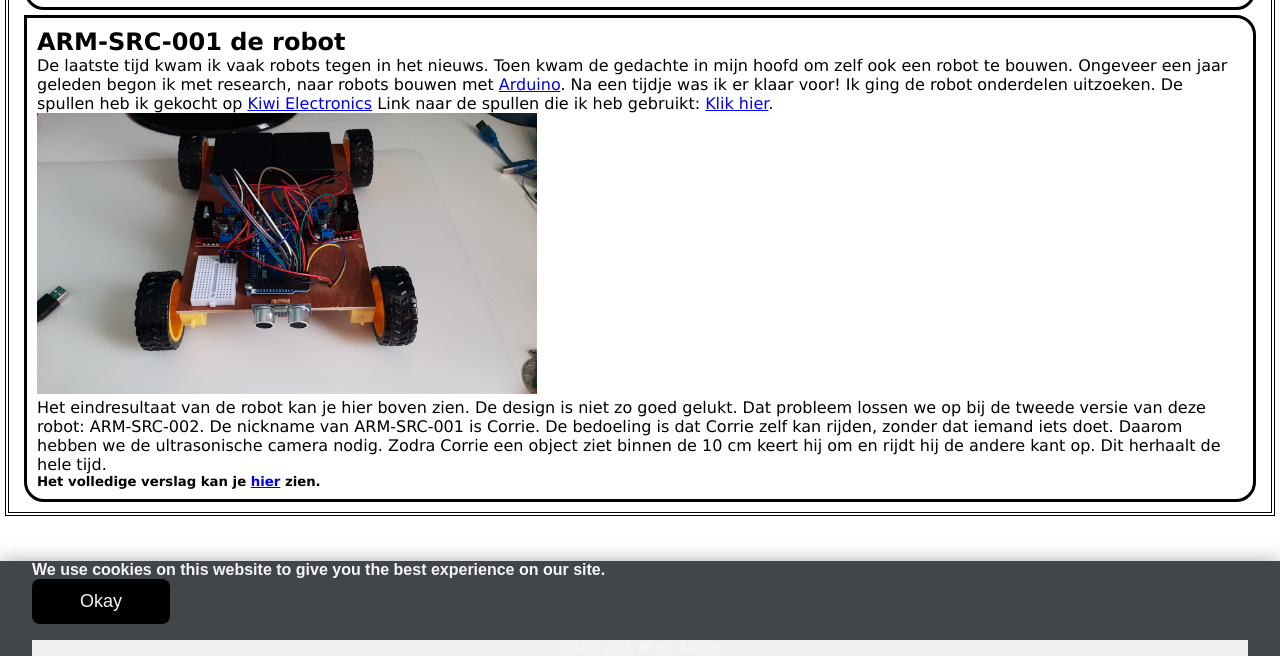
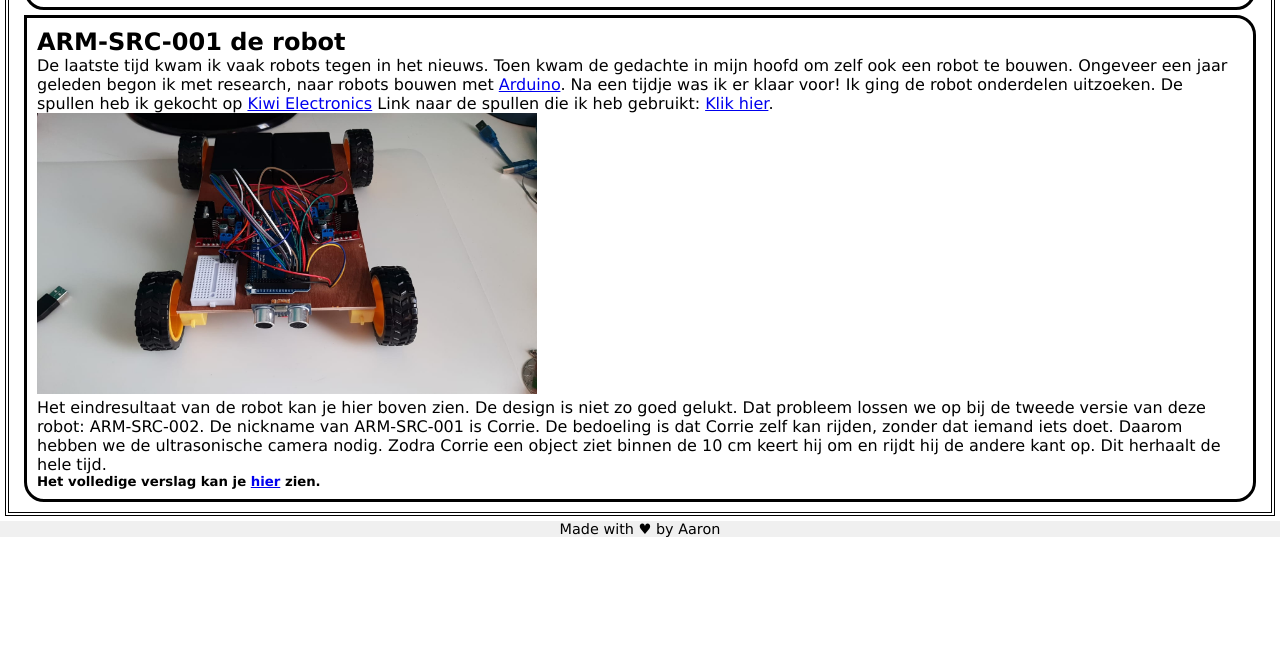
Before and after one commit to AaronThePro2/HTMLCSS2, a plain HTML site: page index.html in a window 1280 px wide. Shown: the part 144-800 px from the top of the page. Drawn offline with Linux system fonts and the light colour scheme.

Commit message:
Cookie contest toch verwijderd, want er worden geen cookies gebruikt

```diff
--- a/CSS/style.css
+++ b/CSS/style.css
@@ -56,37 +56,3 @@ footer h3 {
     margin: 0 auto 0 auto;
     width: 960px;
 }
-.cookie-container {
-    position: fixed;
-    bottom: -100%;
-    left: 0;
-    right: 0;
-    background: #424549;
-    color: #f5f6fa;
-    padding: 0 32px;
-    box-shadow: 0 -2px 16px rgba(72, 77, 85, 0.39);
-
-    transition: 400ms;
-}
-
-.cookie-container.active {
-    bottom: 0;
-}
-
-.cookie-container a {
-    color: #f5f6fa;
-}
-
-.cookie-btn {
-    background: rgb(0, 0, 0);
-    border: 0;
-    color: #f5f6fa;
-    padding: 12px 48px;
-    font-size: 18px;
-    margin-bottom: 16px;
-    border-radius: 8px;
-    cursor: pointer;
-}
-.melding{
-    font-family: Arial, Helvetica, sans-serif;
-}
--- a/SCRIPTS/cookiecontest.js
+++ /dev/null
@@ -1,13 +0,0 @@
-const cookieContainer = document.querySelector(".cookie-container");
-const cookieButton = document.querySelector(".cookie-btn");
-
-cookieButton.addEventListener("click", () => {
-  cookieContainer.classList.remove("active");
-  localStorage.setItem("cookieBannerDisplayed", "true");
-});
-
-setTimeout(() => {
-  if (!localStorage.getItem("cookieBannerDisplayed")) {
-    cookieContainer.classList.add("active");
-  }
-}, 2000);
--- a/index.html
+++ b/index.html
@@ -53,14 +53,6 @@
             </article>
 
         </section>
-        <div class="cookie-container">
-            <h4 class="melding">
-              We use cookies on this website to give you the best experience on our
-              site.
-            </h4>
-            <button class="cookie-btn">
-              Okay
-            </button>
         <footer>
             <h3>Made with &hearts; by Aaron</h3>
         </footer>
```
Also changed, not shown: badges.html (+0 -8 lines), contact.html (+0 -8 lines), projecten.html (+0 -10 lines), toekomstigeprojecten.html (+0 -8 lines).
